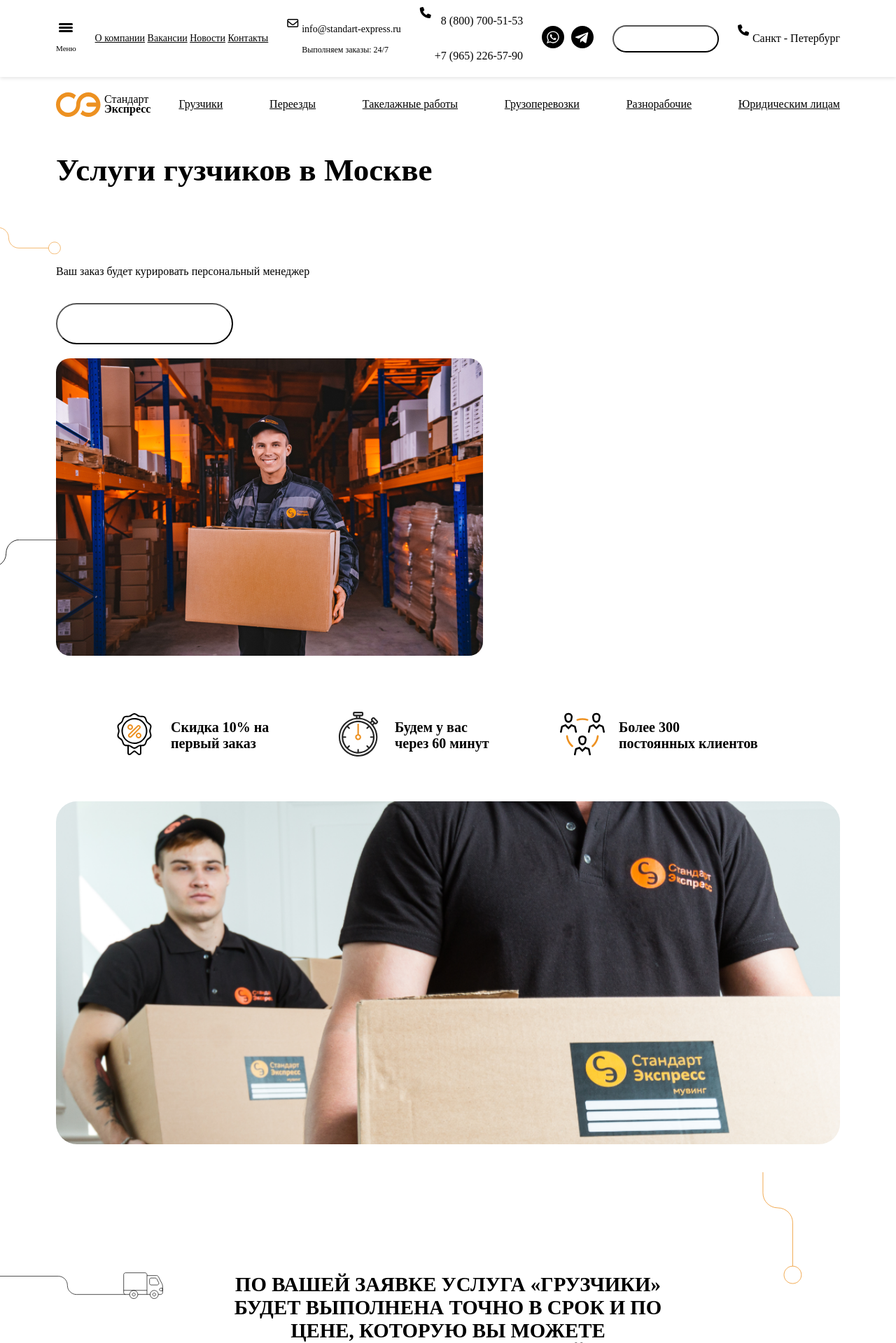
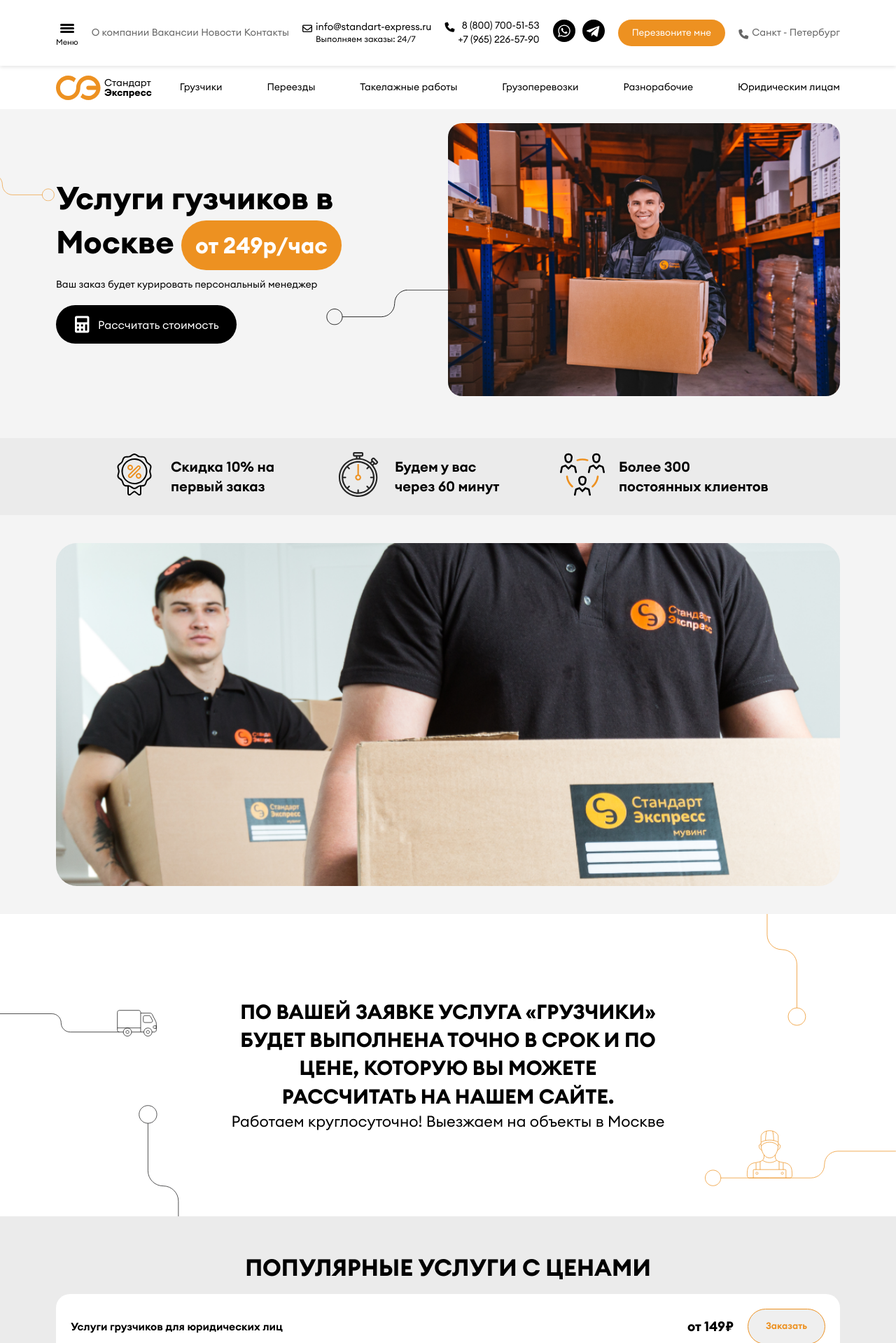
Before and after one commit to Kurday/Auto-repair-shop, a PHP site: page /gruzchik/index.html in a window 1280 px wide. Shown: the top 1919 px of the page at 70% size. Run offline with PHP 8.4, Linux system fonts and the light colour scheme; some libraries are stand-ins or nearby versions.

Commit message:
Update dev.css

```diff
--- a/gruzchik/dev.css
+++ b/gruzchik/dev.css
@@ -2,7 +2,7 @@
 @import 'https://cdnjs.cloudflare.com/ajax/libs/font-awesome/6.6.0/css/all.min.css';
 
 /** CORE FILES */
-@import 'src/_base.css';
+@import 'src/base.css';
 @import 'src/display.css';
 @import 'src/flex.css';
 @import 'src/layout.css';
```
